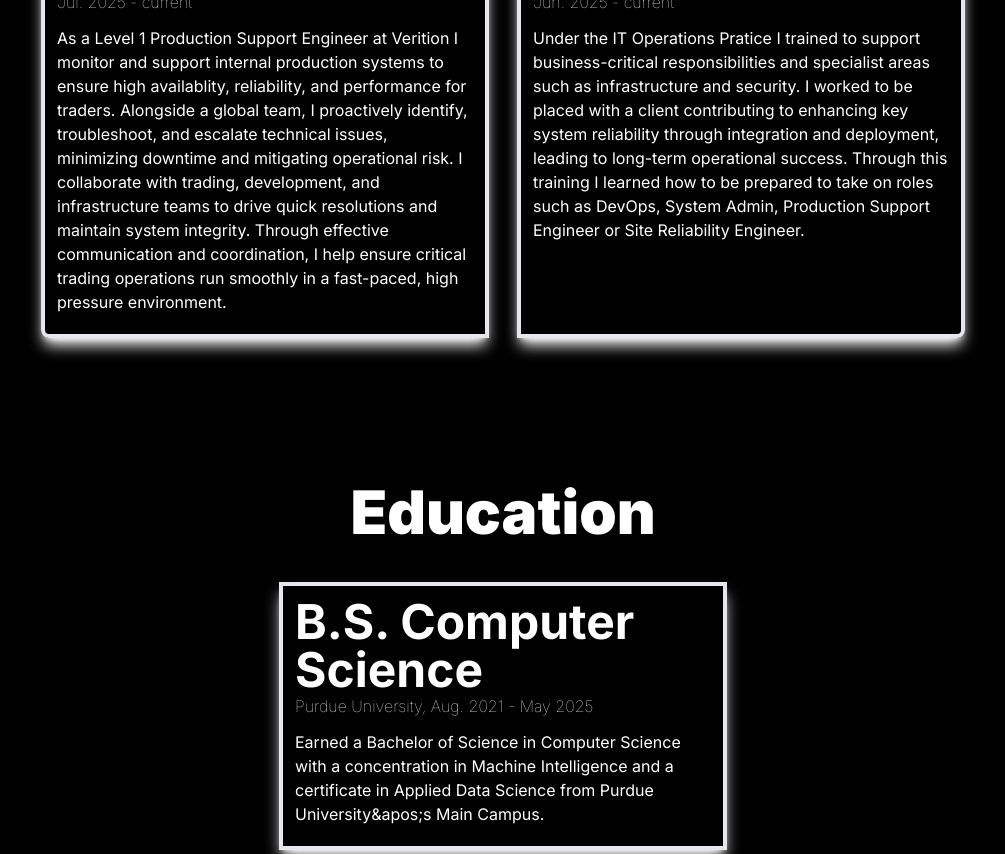
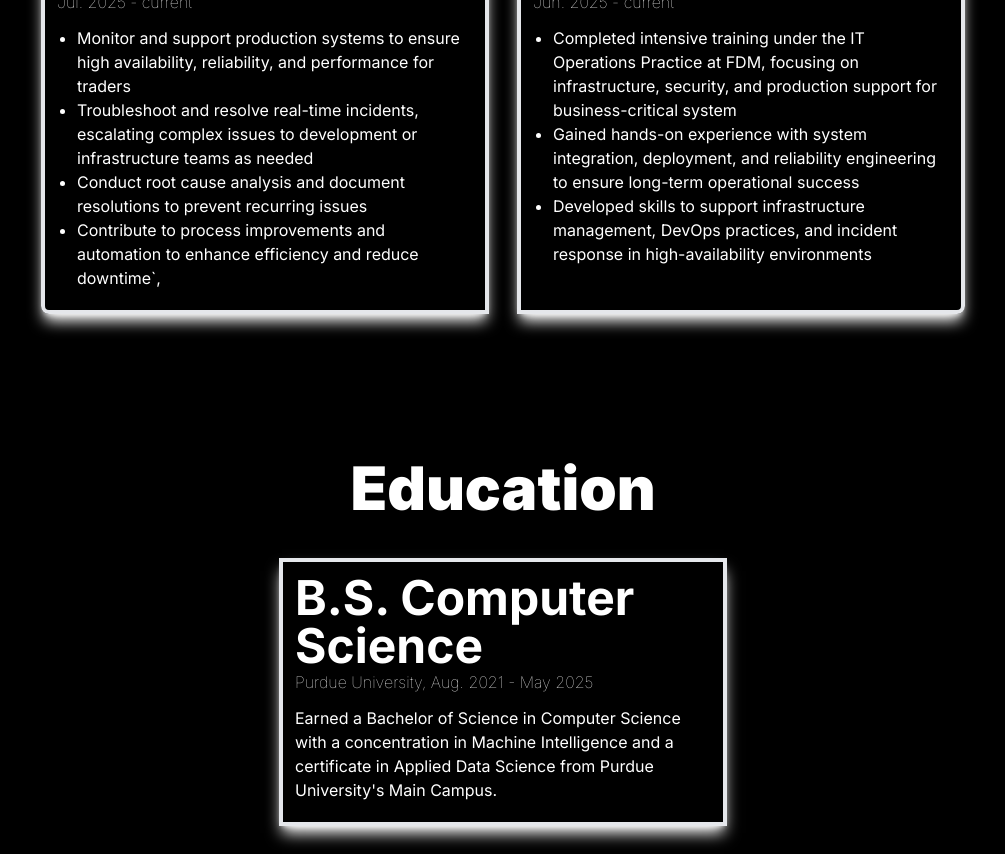
Before and after one commit to bkinaan/bkinaan.github.io, a Next.js app: page / in a window 1280 px wide. Shown: the part 800-1654 px from the top of the page, without its empty margins (137-1142 px from the left). Built offline with nearby package versions, Linux system fonts and the light colour scheme; a web font is replaced by a local one.

Commit message:
converted long descriptions to bullet points

```diff
--- a/src/app/components/education.tsx
+++ b/src/app/components/education.tsx
@@ -5,7 +5,13 @@ export default function Education() {
   let purdue = {
     ttl: "B.S. Computer Science",
     subsubttl: "Purdue University, Aug. 2021 - May 2025",
-    desc: "Earned a Bachelor of Science in Computer Science with a concentration in Machine Intelligence and a certificate in Applied Data Science from Purdue University&apos;s Main Campus.",
+    desc: (
+      <>
+        Earned a Bachelor of Science in Computer Science with a concentration in
+        Machine Intelligence and a certificate in Applied Data Science from
+        Purdue University&apos;s Main Campus.
+      </>
+    ),
     link: "https://www.cs.purdue.edu/undergraduate/index.html",
     pos: "m",
   };
--- a/src/app/components/experiences-list.tsx
+++ b/src/app/components/experiences-list.tsx
@@ -6,7 +6,29 @@ export default function Experiences() {
     ttl: "Shift Lead",
     subttl: "Saxbys Coffee",
     subsubttl: "Feb. 2024 - May 2025",
-    desc: "As a shift lead for Saxbys, I manage and run the cafe alongside our SCEO. I am in charge of leading a group of team members to create various beverage and food items up to Saxbys standards. I also monitor the cafe for prep and delegate tasks to team members to maintain readiness for guests. In addition to working at the cafe, I am also enrolled in Saxbys Experiential Learning Platform. I have completed a number of badge courses to expand my skills both in and out of the cafe. These include Strategic Marketing, Supply Chain Management, Training & Development, and Corporate Sustainability.",
+    desc: (
+      <>
+        <ul className="list-disc pl-5">
+          <li>
+            Co-led daily café operations alongside the SCEO, ensuring efficient
+            service and high-quality guest experiences
+          </li>
+          <li>
+            Supervised and guided team members in preparing beverages and food
+            items to meet Saxbys' standards
+          </li>
+          <li>
+            Oversaw café readiness by monitoring prep levels and delegating
+            tasks to maintain smooth operations
+          </li>
+          <li>
+            Completed Saxbys Experiential Learning Platform badge courses in
+            Strategic Marketing, Supply Chain Management, Training &
+            Development, and Corporate Sustainability
+          </li>
+        </ul>
+      </>
+    ),
     link: "https://saxbyscoffee.com",
     pos: "tl",
   };
@@ -14,7 +36,24 @@ export default function Experiences() {
     ttl: "Seasonal Lead Counselor",
     subttl: "Steve and Kate's Camp",
     subsubttl: "May 2021 - Aug. 2024",
-    desc: "I worked as a lead counselor in a varying number of roles. I led the media lab that included animation iPads and programming applications. I also led the robotics studio that included Sphero and Vex robotics. I was also tasked with running two daily all-camp activities that included 200+ campers where I managed other counselors.",
+    desc: (
+      <>
+        <ul className="list-disc pl-5">
+          <li>
+            Directed the Media Lab, leading animation and programming activities
+            using iPads and coding applications
+          </li>
+          <li>
+            Managed the Robotics Studio, guiding campers in hands-on projects
+            with Sphero and VEX robotics
+          </li>
+          <li>
+            Organized and led two daily all-camp activities for 200+ campers,
+            supervising and coordinating other counselors
+          </li>
+        </ul>
+      </>
+    ),
     link: "https://steveandkatescamp.com",
     pos: "tr",
   };
@@ -22,7 +61,24 @@ export default function Experiences() {
     ttl: "Library Page",
     subttl: "Menlo Park Public Library",
     subsubttl: "Oct. 2018 - May 2020",
-    desc: "I worked first as an intern and then as a library helper where I shelved books and ensured library services ran efficiently. I also operated opening and closing procedures to ensure that the library was ready for patrons.",
+    desc: (
+      <>
+        <ul className="list-disc pl-5">
+          <li>
+            Shelved and organized books to maintain an efficient and accessible
+            library system
+          </li>
+          <li>
+            Supported daily library operations, including opening and closing
+            procedures to ensure readiness for patrons
+          </li>
+          <li>
+            Assisted with providing smooth library services to enhance the
+            patron experience
+          </li>
+        </ul>
+      </>
+    ),
     link: "https://menlopark.gov/Government/Departments/Library-and-Community-Services/Library",
     pos: "bl",
   };
@@ -32,7 +88,7 @@ export default function Experiences() {
       <div className="grid grid-cols-2 gap-7">
         <Item data={saxbys} />
         <Item data={sk} />
-        <Item data={library} />
+        {/* <Item data={library} /> */}
       </div>
     </div>
   );
--- a/src/app/components/involvements-list.tsx
+++ b/src/app/components/involvements-list.tsx
@@ -6,7 +6,32 @@ export default function Involvements() {
     ttl: "President",
     subttl: "College Mentors for Kids",
     subsubttl: "May 2024 - Apr. 2025",
-    desc: "As President of College Mentors for Kids I operate and lead a 200+ member organization. I work alongside a team of 11 executive board members and a national office. My aim as President was to create a more engaging community and improve fundraising efforts of our chapter. This chapter is the largest in the nation, making up about ten percent of the entire national organization. Since my time as President has begun, there have been successful improvements in member engagement and community building. We have also made overwhelmingly positive strides in fundraising and hit the halfway point on our fundraising goal by the end of the fall semester. This is a goal not obtained by this chapter for five years. I won Chapter President of the Year and we have also won second place for overall Chapter of the Year.",
+    desc: (
+      <>
+        <ul className="list-disc pl-5">
+          <li>
+            Led a 200+ member chapter, the largest in the national organization,
+            alongside 11 executive board members
+          </li>
+          <li>
+            Increased member engagement and strengthened community building
+            initiatives across the chapter
+          </li>
+          <li>
+            Drove fundraising success, reaching 50% of the annual goal by
+            mid-year, a milestone not met in 5 years
+          </li>
+          <li>
+            Recognized as Chapter President of the Year; chapter also awarded
+            2nd place for Overall Chapter of the Year
+          </li>
+          <li>
+            Partnered with the national office to align chapter initiatives with
+            broader organizational goals
+          </li>
+        </ul>
+      </>
+    ),
     link: "https://collegementors.org",
     pos: "tl",
   };
@@ -15,7 +40,28 @@ export default function Involvements() {
     ttl: "Vice President of Programming",
     subttl: "College Mentors for Kids",
     subsubttl: "Aug. 2021 - May 2024",
-    desc: "As one of five VP of Programming, I was in charge of a dynamic team of 50+ mentors and general managers on a weekly basis, guiding them in mentoring children from the Greater Lafayette area. My role involved not only ensuring the seamless execution of activities but also collaborating with the executive board to enhance the overall club experience. I was consistently engaged in maintaining a comprehensive database encompassing every individual within the organization, ensuring streamlined operations and a well-organized structure.",
+    desc: (
+      <>
+        <ul className="list-disc pl-5">
+          <li>
+            Directed weekly operations for 50+ mentors and general managers
+            mentoring local youth
+          </li>
+          <li>
+            Oversaw execution of mentoring activities, ensuring quality
+            engagement for children in the Greater Lafayette area
+          </li>
+          <li>
+            Collaborated with the executive board to improve programming and
+            mentor support
+          </li>
+          <li>
+            Maintained a comprehensive membership database, streamlining
+            operations and ensuring organizational efficiency
+          </li>
+        </ul>
+      </>
+    ),
     link: "https://collegementors.org",
     pos: "tr",
   };
@@ -23,7 +69,28 @@ export default function Involvements() {
     ttl: "Project Mentor",
     subttl: "Launchpad",
     subsubttl: "Sept. 2023 - Dec. 2023",
-    desc: "As part of Launchpad, I was the mentor for a freshman in Computer Science, and we  dedicated weekly meetings to diving into a project together. Our connection goes beyond just academics as we attended social events that aim to build a strong sense of community within the computer science and data science circles. This commitment isn't just about our project; it's about creating a supportive and inclusive environment where we can all learn from each other's experiences and grow together in the field.",
+    desc: (
+      <>
+        <ul className="list-disc pl-5">
+          <li>
+            Mentored a freshman Computer Science student through weekly
+            project-based meetings
+          </li>
+          <li>
+            Built a supportive mentor-mentee relationship extending beyond
+            academics through community events
+          </li>
+          <li>
+            Encouraged growth in both technical and interpersonal skills within
+            the Computer Science and Data Science community
+          </li>
+          <li>
+            Contributed to a welcoming and inclusive environment that supported
+            peer learning and professional development
+          </li>
+        </ul>
+      </>
+    ),
     link: "https://launchpadpurdue.com/",
     pos: "m",
   };
@@ -31,7 +98,28 @@ export default function Involvements() {
     ttl: "Board of Directors Member",
     subttl: "Purdue Alumni Student Experience",
     subsubttl: "Dec. 2021 - Dec. 2022",
-    desc: "In my role within the Campus Traditions committee, I orchestrated and executed events created for the engagement of over 8,000 members within the organization and resonated across the entirety of Purdue's campus. Notable highlights among these events included the celebration of John Purdue's birthday, March Madness festivities, and the Finals Study Lounge.",
+    desc: (
+      <>
+        <ul className="list-disc pl-5">
+          <li>
+            Planned and executed large-scale campus events reaching 8,000+
+            student participants
+          </li>
+          <li>
+            Coordinated signature programs including John Purdue's Birthday,
+            March Madness festivities, and the Finals Study Lounge
+          </li>
+          <li>
+            Enhanced campus engagement by designing inclusive events that foster
+            school spirit and community connection
+          </li>
+          <li>
+            Collaborated with committee members to ensure smooth event
+            operations and high student participation
+          </li>
+        </ul>
+      </>
+    ),
     link: "https://www.purdueforlife.org/connect/pase/",
     pos: "br",
   };
@@ -40,7 +128,28 @@ export default function Involvements() {
     ttl: "Technical Mentor",
     subttl: "InnovateHer",
     subsubttl: "Mar. 2024, Jan. 2025",
-    desc: "As a technical mentor for the 2024 and 2025 InnovateHer hackathons, I had the privilege of guiding and empowering aspiring female innovators. My role involved providing hands-on support, sharing technical insights, and offering strategic advice to help participants overcome challenges and realize their ideas. Through my mentorship, these talented individuals gained valuable skills and confidence, setting them on a path for success in the ever-evolving realm of technology and innovation. It was incredibly rewarding to contribute to a more diverse and inclusive industry landscape through this role.",
+    desc: (
+      <>
+        <ul className="list-disc pl-5">
+          <li>
+            Mentored aspiring female innovators by providing technical support,
+            strategic advice, and hands-on guidance
+          </li>
+          <li>
+            Helped participants overcome project challenges and develop
+            innovative solutions in a competitive environment
+          </li>
+          <li>
+            Fostered inclusivity and diversity in technology by empowering
+            underrepresented voices in innovation
+          </li>
+          <li>
+            Contributed to participants' skill development and confidence,
+            supporting their growth in STEM fields
+          </li>
+        </ul>
+      </>
+    ),
     link: "https://innovateherhacks.org/",
     pos: "m",
   };
@@ -49,7 +158,28 @@ export default function Involvements() {
     ttl: "Team Leader",
     subttl: "Boiler Gold Rush",
     subsubttl: "Aug. 2022, 2023",
-    desc: "As a Team Leader, I worked with Purdue’s Orientation programs to introduce new students to campus and get them ready and situated for life in college. Before the week of the event kicked off I had a multi-day long training with a group of other TLs. I gained invaluable friendships and learned a number of useful skills I could apply even outside of the program including leadership, collaboration and facilitation. During the week-of, I led a group of about 12 new students through a series of events and activities that aimed to prepare them not only for further education but also a more independent life away from home.",
+    desc: (
+      <>
+        <ul className="list-disc pl-5">
+          <li>
+            Completed multi-day training to develop skills in leadership,
+            collaboration, and facilitation
+          </li>
+          <li>
+            Guided a group of 12 new students through orientation activities to
+            ease their transition to college life
+          </li>
+          <li>
+            Introduced incoming students to Purdue's campus, resources, and
+            community to foster academic and social readiness
+          </li>
+          <li>
+            Built lasting connections with students and peers, strengthening
+            engagement within the orientation program
+          </li>
+        </ul>
+      </>
+    ),
     link: "https://www.purdue.edu/orientation/bgr/index.html",
     pos: "bl",
   };
--- a/src/app/components/item.tsx
+++ b/src/app/components/item.tsx
@@ -2,7 +2,7 @@ type ItemProps = {
   ttl: string;
   subttl?: string;
   subsubttl?: string;
-  desc: string;
+  desc: JSX.Element;
   link: string;
   pos: string;
 };
@@ -44,7 +44,9 @@ export default function Item({ data }: { data: ItemProps }) {
           <div className="text-white `font-ss3 font-thin pb-3">
             {data.subsubttl}
           </div>
-          <div className="text-white font-ss3">{data.desc}</div>
+          <div className="text-white font-ss3 whitespace-pre-line">
+            {data.desc}
+          </div>
         </a>
       </div>
     </div>
--- a/src/app/components/job-list.tsx
+++ b/src/app/components/job-list.tsx
@@ -6,7 +6,25 @@ export default function Jobs() {
     ttl: "IT Operations Consultant",
     subttl: "FDM Group",
     subsubttl: "Jun. 2025 - current",
-    desc: "Under the IT Operations Pratice I trained to support business-critical responsibilities and specialist areas such as infrastructure and security. I worked to be placed with a client contributing to enhancing key system reliability through integration and deployment, leading to long-term operational success. Through this training I learned how to be prepared to take on roles such as DevOps, System Admin, Production Support Engineer or Site Reliability Engineer.",
+    desc: (
+      <>
+        <ul className="list-disc pl-5">
+          <li>
+            Completed intensive training under the IT Operations Practice at
+            FDM, focusing on infrastructure, security, and production support
+            for business-critical system
+          </li>
+          <li>
+            Gained hands-on experience with system integration, deployment, and
+            reliability engineering to ensure long-term operational success
+          </li>
+          <li>
+            Developed skills to support infrastructure management, DevOps
+            practices, and incident response in high-availability environments
+          </li>
+        </ul>
+      </>
+    ),
     link: "https://www.fdmgroup.com/us/",
     pos: "r",
   };
@@ -15,7 +33,28 @@ export default function Jobs() {
     ttl: "Production Support Engineer",
     subttl: "Verition Fund Management",
     subsubttl: "Jul. 2025 - current",
-    desc: "As a Level 1 Production Support Engineer at Verition I monitor and support internal production systems to ensure high availablity, reliability, and performance for traders. Alongside a global team, I proactively identify, troubleshoot, and escalate technical issues, minimizing downtime and mitigating operational risk. I collaborate with trading, development, and infrastructure teams to drive quick resolutions and maintain system integrity. Through effective communication and coordination, I help ensure critical trading operations run smoothly in a fast-paced, high pressure environment.",
+    desc: (
+      <>
+        <ul className="list-disc pl-5">
+          <li>
+            Monitor and support production systems to ensure high availability,
+            reliability, and performance for traders
+          </li>
+          <li>
+            Troubleshoot and resolve real-time incidents, escalating complex
+            issues to development or infrastructure teams as needed
+          </li>
+          <li>
+            Conduct root cause analysis and document resolutions to prevent
+            recurring issues
+          </li>
+          <li>
+            Contribute to process improvements and automation to enhance
+            efficiency and reduce downtime`,
+          </li>
+        </ul>
+      </>
+    ),
     link: "https://verition.com",
     pos: "l",
   };
--- a/src/app/components/projects-list.tsx
+++ b/src/app/components/projects-list.tsx
@@ -5,7 +5,12 @@ export default function Projects() {
   let serene = {
     ttl: "Serene",
     subsubttl: "Python, Scala, JavaScript",
-    desc: "A random forest classifier built to integrate Workday client data into database schema. Uses semantic labeling to predict mappings.",
+    desc: (
+      <>
+        A random forest classifier built to integrate Workday client data into
+        database schema. Uses semantic labeling to predict mappings.
+      </>
+    ),
     link: "https://github.com/bkinaan/serere-python-client",
     pos: "m",
   };
@@ -13,7 +18,12 @@ export default function Projects() {
   let darktime = {
     ttl: "Darktime",
     subsubttl: "Java",
-    desc: "A synchronous discussion management platform built using Java GUI. Lets instructors and students collaborate in real time.",
+    desc: (
+      <>
+        A synchronous discussion management platform built using Java GUI. Lets
+        instructors and students collaborate in real time.
+      </>
+    ),
     link: "https://kinaan.wixsite.com/darktime",
     pos: "m",
   };
@@ -21,7 +31,12 @@ export default function Projects() {
   let shell = {
     ttl: "Shell",
     subsubttl: "C, C++, Flex, Bison",
-    desc: "Complete working shell. Parses inputs and exectutes commands. Live demo coming soon.",
+    desc: (
+      <>
+        Complete working shell. Parses inputs and exectutes commands. Live demo
+        coming soon.
+      </>
+    ),
     link: "https://github.com/bkinaan/crunit",
     pos: "m",
   };
@@ -29,7 +44,12 @@ export default function Projects() {
   let nn = {
     ttl: "Neural Network",
     subsubttl: "Python",
-    desc: "Currently following Andrej Karpathy's video series 'Zero to Hero' creating a deep neural network by hand.",
+    desc: (
+      <>
+        Currently following Andrej Karpathy's video series 'Zero to Hero'
+        creating a deep neural network by hand.
+      </>
+    ),
     link: "https://github.com/bkinaan/nn-karpathy",
     pos: "m",
   };
@@ -37,7 +57,12 @@ export default function Projects() {
   let poke = {
     ttl: "Pokemon Database",
     subsubttl: "JavaScript, HTML, CSS",
-    desc: "Displays Pokemon as cards from PokeAPI. Users can create custom teams which get stored on Firebase. Click for a live demo.",
+    desc: (
+      <>
+        Displays Pokemon as cards from PokeAPI. Users can create custom teams
+        which get stored on Firebase. Click for a live demo.
+      </>
+    ),
     link: "https://www.kinaan.me/software-saturdays-final-project/",
     pos: "bl",
   };
@@ -45,7 +70,12 @@ export default function Projects() {
   let portfolio = {
     ttl: "Portfolio",
     subsubttl: "TypeScript, HTML, CSS",
-    desc: "This project. Created from scratch using Next.js and TailwindCSS. Hosted on GitHub Pages.",
+    desc: (
+      <>
+        This project. Created from scratch using Next.js and TailwindCSS. Hosted
+        on GitHub Pages.
+      </>
+    ),
     link: "https://github.com/bkinaan/bkinaan.github.io",
     pos: "br",
   };
@@ -53,7 +83,12 @@ export default function Projects() {
   let dbserver = {
     ttl: "Database Server",
     subsubttl: "JavaScript",
-    desc: "A custom REST API built using Express, SQLite, and Sequelize with JWT authentication.",
+    desc: (
+      <>
+        A custom REST API built using Express, SQLite, and Sequelize with JWT
+        authentication.
+      </>
+    ),
     link: "https://github.com/bkinaan/purdue-cmfk-database-server",
     pos: "tl",
   };
@@ -61,7 +96,12 @@ export default function Projects() {
   let dbclient = {
     ttl: "Database Client",
     subsubttl: "TypeScript, JavaScript",
-    desc: "A database client that lets users securely interact with a custom REST API. Tailored to each user individually.",
+    desc: (
+      <>
+        A database client that lets users securely interact with a custom REST
+        API. Tailored to each user individually.
+      </>
+    ),
     link: "https://github.com/bkinaan/purdue-cmfk-database-client",
     pos: "tr",
   };
@@ -69,7 +109,12 @@ export default function Projects() {
   let scm = {
     ttl: "Secure Contact Manager",
     subsubttl: "Python",
-    desc: "A secure contact manager that includes advanced python topics. See the complete list of these topics in the checklist file.",
+    desc: (
+      <>
+        A secure contact manager that includes advanced python topics. See the
+        complete list of these topics in the checklist file.
+      </>
+    ),
     link: "https://github.com/bkinaan/scm",
     pos: "c",
   };
```
